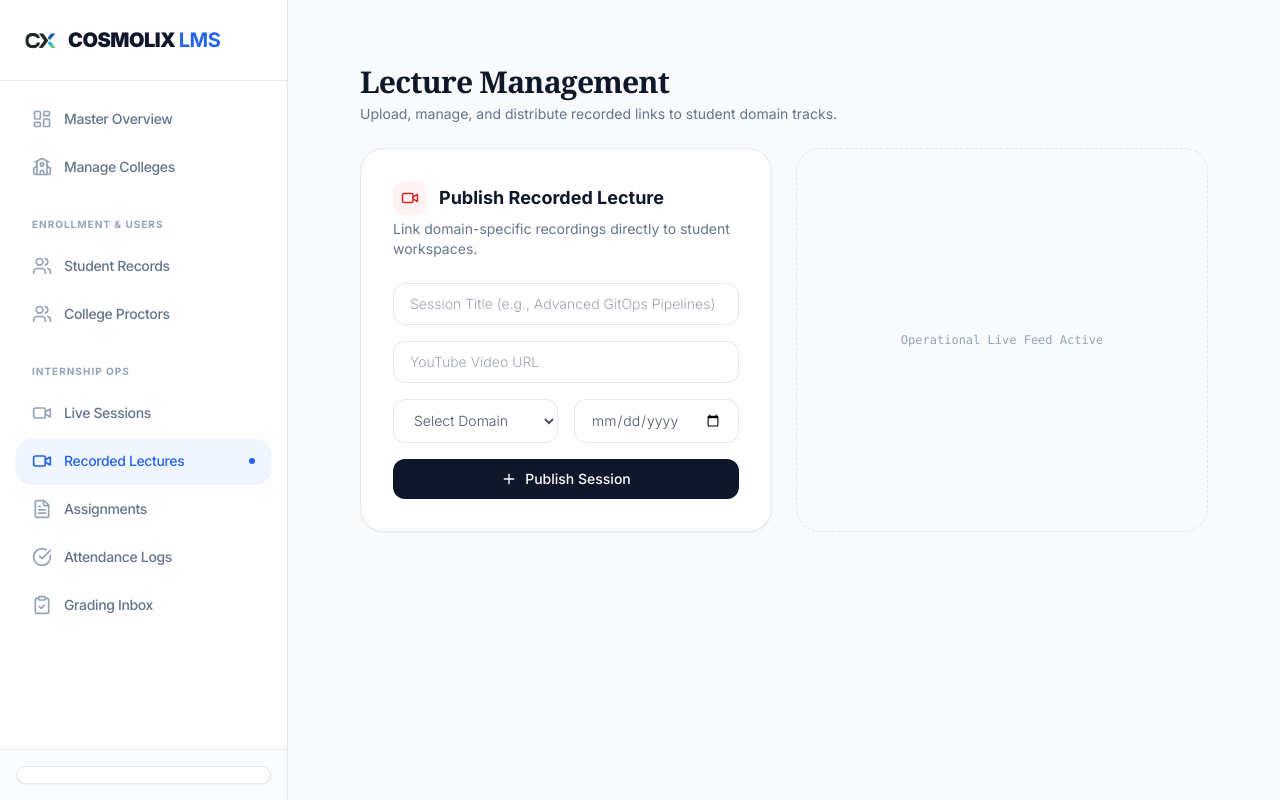
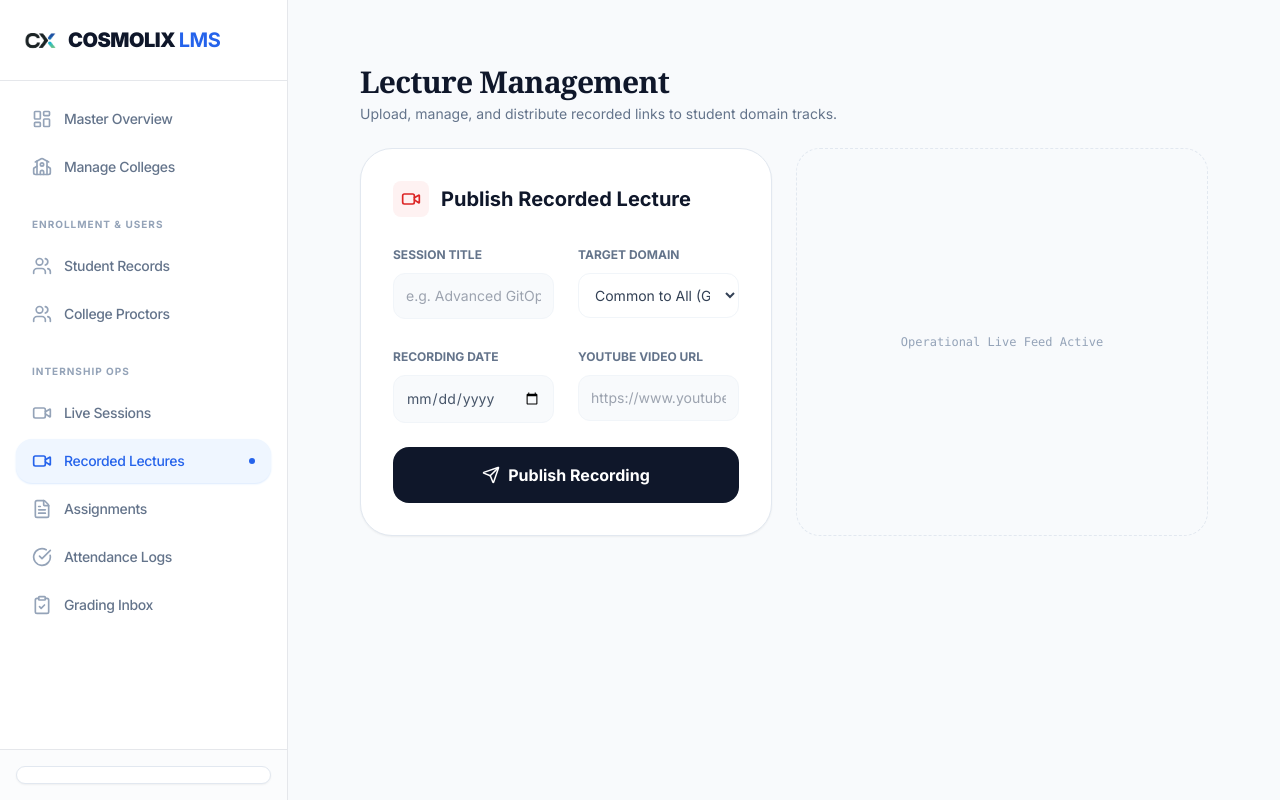
Before and after one commit to https-dhanesh/Cosmolix-LMS, a Next.js app: page /admin/lectures in a window 1280 px wide. Built offline with nearby package versions, Linux system fonts and the light colour scheme.

Commit message:
Added recording functionality

```diff
--- a/app/components/admin/LectureUploadForm.tsx
+++ b/app/components/admin/LectureUploadForm.tsx
@@ -1,109 +1,121 @@
 'use client';
 
 import { useState } from 'react';
-import { Video, Plus, CheckCircle2 } from "lucide-react";
+import { Video, Calendar, Globe, Send, Loader2, CheckCircle2 } from "lucide-react";
 
 export default function LectureUploadForm() {
-  const [formData, setFormData] = useState({ name: '', youtubeUrl: '', domain: '', sessionDate: '' });
-  const [status, setStatus] = useState<'idle' | 'loading' | 'success' | 'error'>('idle');
+  const [loading, setLoading] = useState(false);
+  const [success, setSuccess] = useState(false);
 
-  const handleSubmit = async (e: React.FormEvent) => {
+  const handleSubmit = async (e: React.FormEvent<HTMLFormElement>) => {
     e.preventDefault();
-    setStatus('loading');
+    setLoading(true);
+    setSuccess(false);
 
+    const formData = new FormData(e.currentTarget);
+    const data = Object.fromEntries(formData.entries());
+
+    try {
       const res = await fetch('/api/lectures', {
         method: 'POST',
         headers: { 'Content-Type': 'application/json' },
-      body: JSON.stringify(formData),
+        body: JSON.stringify({
+          name: data.name,
+          youtubeUrl: data.youtubeUrl,
+          domain: data.domain,
+          sessionDate: data.sessionDate,
+        }),
       });
 
       if (res.ok) {
-      setStatus('success');
-      setFormData({ name: '', youtubeUrl: '', domain: '', sessionDate: '' });
-      setTimeout(() => setStatus('idle'), 3000);
-    } else {
-      setStatus('error');
+        setSuccess(true);
+        (e.target as HTMLFormElement).reset();
+        setTimeout(() => setSuccess(false), 4000);
+      }
+    } catch (err) {
+      console.error(err);
+    } finally {
+      setLoading(false);
     }
   };
 
   return (
-    <div className="p-8 bg-white border border-slate-200 rounded-3xl shadow-sm">
-      <div className="flex items-center gap-3 mb-1">
-        <div className="p-2 bg-red-50 text-red-600 rounded-xl">
-          <Video size={18} />
+    <form onSubmit={handleSubmit} className="bg-white p-8 rounded-[2rem] border border-slate-200 shadow-sm space-y-6">
+      <div className="flex items-center gap-3 mb-2">
+        <div className="bg-red-50 p-2 rounded-lg text-red-600">
+          <Video size={20} />
         </div>
-        <h3 className="text-lg font-bold text-slate-900">Publish Recorded Lecture</h3>
+        <h2 className="text-xl font-bold text-slate-900">Publish Recorded Lecture</h2>
       </div>
-      <p className="text-sm text-slate-500 mb-6">Link domain-specific recordings directly to student workspaces.</p>
 
-      <form onSubmit={handleSubmit} className="space-y-4">
-        <div>
+      <div className="grid grid-cols-1 md:grid-cols-2 gap-6">
+        <div className="space-y-2">
+          <label className="text-xs font-bold text-slate-500 uppercase">Session Title</label>
           <input
-            type="text"
-            placeholder="Session Title (e.g., Advanced GitOps Pipelines)"
-            value={formData.name}
+            name="name"
             required
-            onChange={e => setFormData({...formData, name: e.target.value})}
-            className="w-full px-4 py-2.5 rounded-xl border border-slate-200 text-sm focus:outline-none focus:border-blue-500 font-light"
+            className="w-full p-3 bg-slate-50 border border-slate-100 rounded-xl outline-none focus:ring-2 focus:ring-blue-500 text-sm"
+            placeholder="e.g. Advanced GitOps Pipelines"
           />
         </div>
 
-        <div>
+        <div className="space-y-2">
+          <label className="text-xs font-bold text-slate-500 uppercase">Target Domain</label>
+          <select
+            name="domain"
+            required
+            className="w-full p-3 bg-slate-50 border border-slate-100 rounded-xl outline-none focus:ring-2 focus:ring-blue-500 text-sm text-slate-700 bg-white"
+          >
+            <option value="GLOBAL_COMMON">Common to All (Global)</option>
+            <option value="Full Stack Web Development">Full Stack Web Development</option>
+            <option value="Machine Learning & AI">Machine Learning & AI</option>
+            <option value="Cybersecurity & Ethical Hacking">Cybersecurity & Ethical Hacking</option>
+            <option value="Mobile App Development">Mobile App Development</option>
+            <option value="Internet of Things (IoT)">Internet of Things (IoT)</option>
+            <option value="Data Science & Analytics">Data Science & Analytics</option>
+          </select>
+        </div>
+
+        <div className="space-y-2">
+          <label className="text-xs font-bold text-slate-500 uppercase">Recording Date</label>
           <input
-            type="url"
-            placeholder="YouTube Video URL"
-            value={formData.youtubeUrl}
+            name="sessionDate"
+            type="date"
             required
-            onChange={e => setFormData({...formData, youtubeUrl: e.target.value})}
-            className="w-full px-4 py-2.5 rounded-xl border border-slate-200 text-sm focus:outline-none focus:border-blue-500 font-light"
+            className="w-full p-3 bg-slate-50 border border-slate-100 rounded-xl outline-none focus:ring-2 focus:ring-blue-500 text-sm text-slate-600"
           />
         </div>
 
-        <div className="grid grid-cols-2 gap-4">
-          <select
-            value={formData.domain}
+        <div className="space-y-2">
+          <label className="text-xs font-bold text-slate-500 uppercase">YouTube Video URL</label>
+          <input
+            name="youtubeUrl"
+            type="url"
             required
-            onChange={e => setFormData({...formData, domain: e.target.value})}
-            className="w-full px-4 py-2.5 rounded-xl border border-slate-200 text-sm focus:outline-none focus:border-blue-500 font-light text-slate-600 bg-white"
-          >
-            <option value="">Select Domain</option>
-            <option value="Full-Stack">Full-Stack</option>
-            <option value="DevOps">DevOps</option>
-            <option value="Cloud">Cloud</option>
-          </select>
-
-          <input
-            type="date"
-            value={formData.sessionDate}
-            required
-            onChange={e => setFormData({...formData, sessionDate: e.target.value})}
-            className="w-full px-4 py-2.5 rounded-xl border border-slate-200 text-sm focus:outline-none focus:border-blue-500 font-light text-slate-600"
+            className="w-full p-3 bg-slate-50 border border-slate-100 rounded-xl outline-none focus:ring-2 focus:ring-blue-500 text-sm"
+            placeholder="https://www.youtube.com/watch?v=..."
           />
+        </div>
       </div>
 
       <button
-          type="submit"
-          disabled={status === 'loading'}
-          className="w-full py-2.5 bg-slate-900 text-white text-sm font-medium rounded-xl hover:bg-slate-800 transition-all flex items-center justify-center gap-2 mt-2"
+        disabled={loading}
+        className="w-full py-4 bg-slate-900 text-white rounded-2xl font-bold flex items-center justify-center gap-2 hover:bg-slate-800 transition-all disabled:opacity-70"
       >
-          {status === 'loading' ? (
-            'Publishing...'
-          ) : status === 'success' ? (
+        {loading ? (
+          <Loader2 className="animate-spin" size={18} />
+        ) : success ? (
           <>
-              <CheckCircle2 size={16} className="text-emerald-400" />
-              Published Successfully
+            <CheckCircle2 size={18} className="text-emerald-400" />
+            Lecture Published Successfully
           </>
         ) : (
           <>
-              <Plus size={16} />
-              Publish Session
+            <Send size={18} />
+            Publish Recording
           </>
         )}
       </button>
-        {status === 'error' && (
-          <p className="text-xs text-red-500 mt-1 text-center">Failed to publish recording. Please check fields.</p>
-        )}
     </form>
-    </div>
   );
 }
```
Lines whose indentation alone changed are shown as unchanged.
